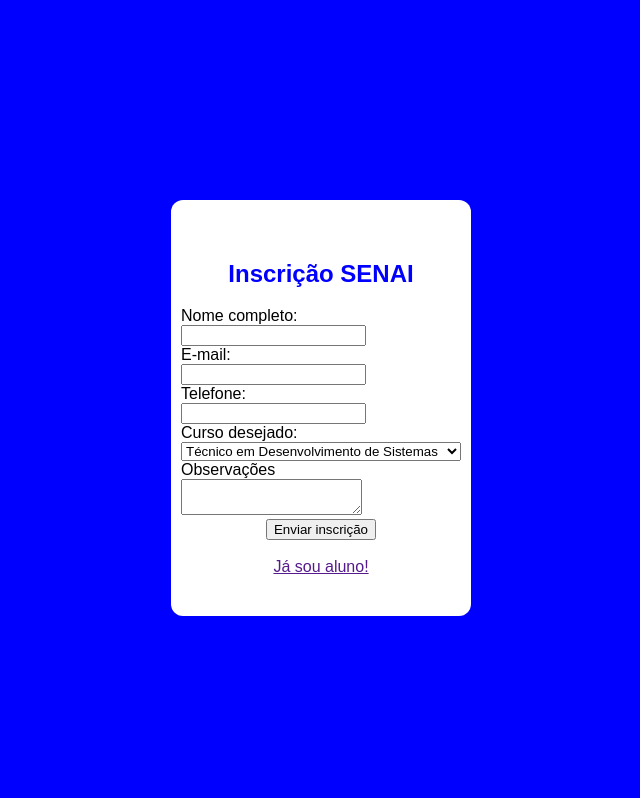
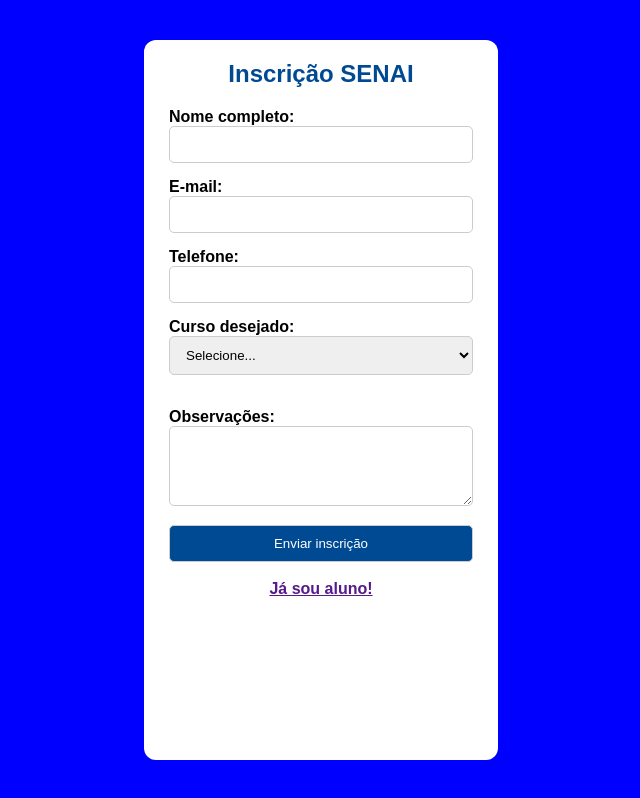
Before and after one commit to sacradevsenai/exercise-form-css, a plain HTML site: page index.html in a window 1280 px wide. Shown: the whole page, without its empty margins (319-959 px from the left). Drawn offline with Linux system fonts and the light colour scheme.

Commit message:
feat: finalização da página 1

```diff
--- a/index.html
+++ b/index.html
@@ -1,15 +1,13 @@
-<!DOCTYPE html>
+<!doctype html>
 <html lang="pt-BR">
   <head>
-    <meta charset="UTF-8">
-    <meta name="viewport" content="width=device-width, initial-scale=1.0">
+    <meta charset="UTF-8" />
+    <meta name="viewport" content="width=device-width, initial-scale=1.0" />
     <title>Formulário de inscrição - Senai</title>
-    <link rel="icon" href="favicon.ico">
-    <link rel="stylesheet" href="styles.css">
+    <link rel="icon" href="favicon.ico" />
+    <link rel="stylesheet" href="styles.css" />
 
-
-    <meta name="description" content="">
-
+    <meta name="description" content="" />
 
     <meta property="og:title" content="" />
     <meta property="og:description" content="" />
@@ -20,28 +18,44 @@
   <body>
     <form class="inscricao">
       <h2>Inscrição SENAI</h2>
-        <label for="name">Nome completo:</label><br>
-        <input type="text" name="Nome" id="name" required><br>
-        <label for="email">E-mail:</label><br>
-        <input type="text" name="email" id="email" required><br>
-        <label for="telefone">Telefone:</label><br>
-        <input type="text" name="telefone" id="telefone" required><br>
 
-        <label for="curso">Curso desejado: </label><br>
+      <div class="grupo">
+        <label for="name">Nome completo:</label><br />
+        <input type="text" name="Nome" id="name" required /><br />
+      </div>
+
+      <div class="grupo">
+        <label for="email">E-mail:</label><br />
+        <input type="text" name="email" id="email" required /><br />
+      </div>
+      <div class="grupo">
+        <label for="telefone">Telefone:</label><br />
+        <input type="text" name="telefone" id="telefone" required /><br />
+      </div>
+
+      <div class="grupo">
+        <label for="curso">Curso desejado: </label><br />
         <select name="curso" id="curso" required>
-            <option value="desenvolvimento">Técnico em Desenvolvimento de Sistemas</option>
+          <option value="">Selecione...</option>
+          <option value="desenvolvimento">
+            Técnico em Desenvolvimento de Sistemas
+          </option>
           <option value="automacao">Técnico em Automação Industrial</option>
           <option value="informatica">Técnico em Informática</option>
           <option value="redes">Técnico em Redes de Computadores</option>
-            <option value="jogos">Técnico em Programação de Jogos Digitais</option>
-        </select><br>
-        <label for="observacao">Observações</label><br>
-        <textarea name="observacao" id="observacao" required></textarea><br>
+          <option value="jogos">
+            Técnico em Programação de Jogos Digitais
+          </option>
+        </select>
+      </div>
+      <br />
+      <div class="grupo">
+        <label for="observacao">Observações:</label><br />
+        <textarea name="observacao" id="observacao" required></textarea><br />
+      </div>
 
-        <div class="btn-front">
-            <button type="submit">Enviar inscrição</button><br>
+      <button class="btn-front" type="submit">Enviar inscrição</button><br />
       <a href="">Já sou aluno!</a>
-        </div>
     </form>
   </body>
 </html>
--- a/styles.css
+++ b/styles.css
@@ -1,27 +1,66 @@
-body{
+body {
   background-color: blue;
   display: flex;
   justify-content: center;
   align-items: center;
   height: 100vh;
-
   font-family: Arial, Helvetica, sans-serif;
+  margin: 0;
 }
 
-form.inscricao{
+form.inscricao {
+  display: flex;
+  flex-direction: column;
+  height: 90%;
   background-color: white;
   border-radius: 12px;
-    padding: 40px 10px;
+  margin: 0;
+  font-weight: bold;
+  padding: 0px 25px;
 }
 
-.inscricao h2{
-    text-align: center;
-    color: blue;
+.inscricao input,
+.inscricao select,
+.inscricao textarea {
+  border-style: solid;
+  border-width: 1px;
+  border-color: #ccc;
+  border-radius: 5px;
+  outline: none;
+  box-sizing: border-box;
+  width: 100%;
+  padding: 10px 12px;
+  margin-bottom: 15px;
 }
 
-.btn-front{
+.inscricao h2 {
+  text-align: center;
+  color: #004a93;
+}
+
+.btn-front {
   display: flex;
   justify-content: center;
   align-items: center;
   flex-direction: column;
+  border-style: solid;
+  border-width: 1px;
+  background-color: #004a93;
+  border-color: #ccc;
+  border-radius: 5px;
+  outline: none;
+  box-sizing: border-box;
+  width: 100%;
+  padding: 10px 12px;
+  color: white;
 }
+
+.inscricao a {
+  display: flex;
+  justify-content: center;
+  align-items: center;
+}
+
+.inscricao textarea {
+  height: 80px;
+}
```
Lines whose indentation alone changed are shown as unchanged.
